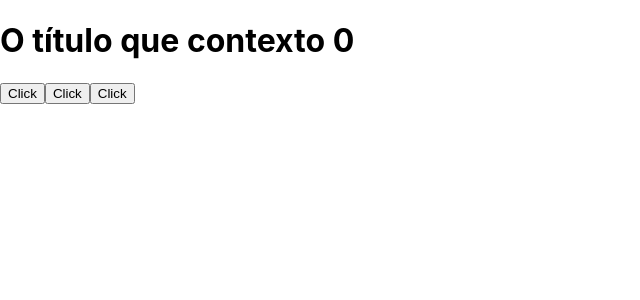
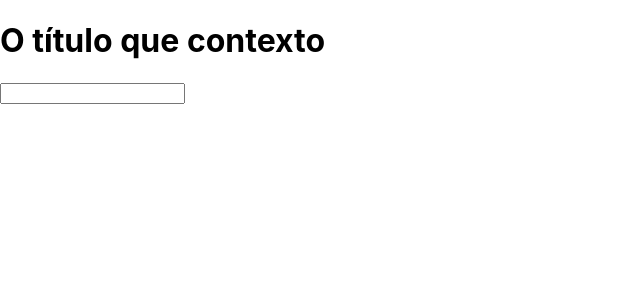
Before and after one commit to fty57/react-hooks, a React (Create React App) app: page / in a window 1280 px wide. Shown: the top 300 px of the page, without its empty margins (0-640 px from the left). Built offline with nearby package versions, Linux system fonts and the light colour scheme.

Commit message:
useContext + useReducer

```diff
--- a/src/App.js
+++ b/src/App.js
@@ -1,52 +1,73 @@
-import { useReducer } from 'react';
+import P from 'prop-types';
+import { createContext, useContext, useReducer, useRef } from 'react';
 import './App.css';
 
-const globalState = {
+// actions.js
+export const actions = {
+  CHANGE_TITLE: 'CHANGE_TITLE',
+};
+
+// data.js
+export const globalState = {
   title: 'O título que contexto',
   body: 'O body do contexto',
   counter: 0,
 };
 
-const reducer = (state, action) => {
+// reducer.js
+export const reducer = (state, action) => {
   switch (action.type) {
-    case 'muda': {
-      console.log('Chamou muda com', action.payload);
+    case actions.CHANGE_TITLE: {
+      console.log('Mudar título');
       return { ...state, title: action.payload };
     }
-
-    case 'inverter': {
-      console.log('Chamou inverter');
-      const { title } = state;
-      return { ...state, title: title.split('').reverse().join('') };
-    }
   }
-
-  console.log('Nenhuma action encontrada');
   return { ...state };
 };
 
-function App() {
+// AppContext.jsx
+export const Context = createContext();
+export const AppContext = ({ children }) => {
   const [state, dispatch] = useReducer(reducer, globalState);
-  const { counter, title, body } = state;
+
+  const changeTitle = (payload) => {
+    dispatch({ type: actions.CHANGE_TITLE, payload });
+  };
 
   return (
-    <div>
-      <h1>
-        {title} {counter}
+    <Context.Provider value={{ state, changeTitle }}>
+      {children}
+    </Context.Provider>
+  );
+};
+
+AppContext.propTypes = {
+  children: P.node,
+};
+
+// H1/index.jsx
+export const H1 = () => {
+  const context = useContext(Context);
+  const inputRef = useRef();
+
+  return (
+    <>
+      <h1 onClick={() => context.changeTitle(inputRef.current.value)}>
+        {context.state.title}
       </h1>
-      <button
-        onClick={() =>
-          dispatch({
-            type: 'muda',
-            payload: new Date().toLocaleString('pt-BR'),
-          })
-        }
-      >
-        Click
-      </button>
-      <button onClick={() => dispatch({ type: 'inverter' })}>Click</button>
-      <button onClick={() => dispatch({ type: '' })}>Click</button>
-    </div>
+      <input type="text" ref={inputRef} />
+    </>
+  );
+};
+
+// App.jsx
+function App() {
+  return (
+    <AppContext>
+      <div>
+        <H1 />
+      </div>
+    </AppContext>
   );
 }
 
```
